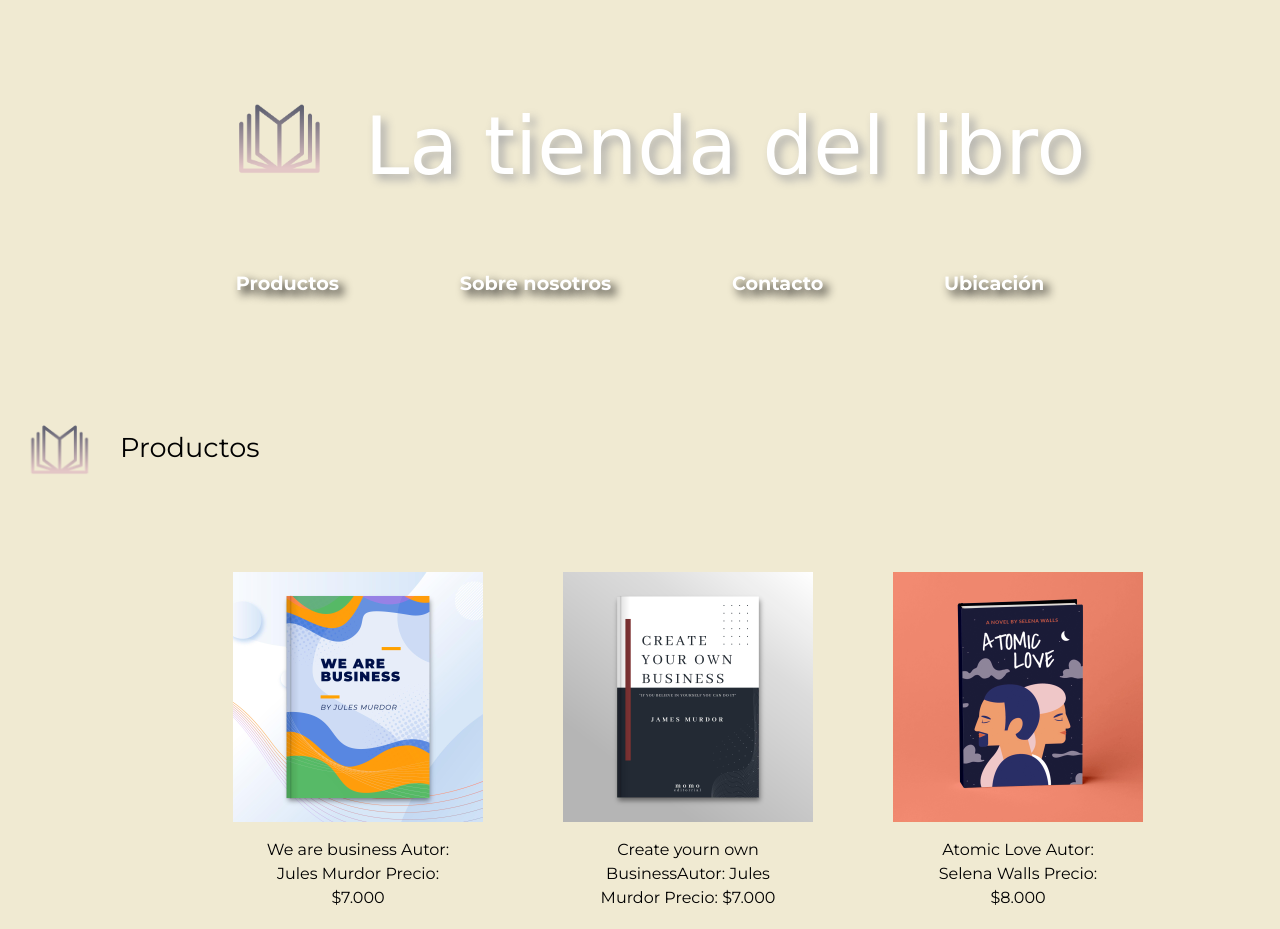
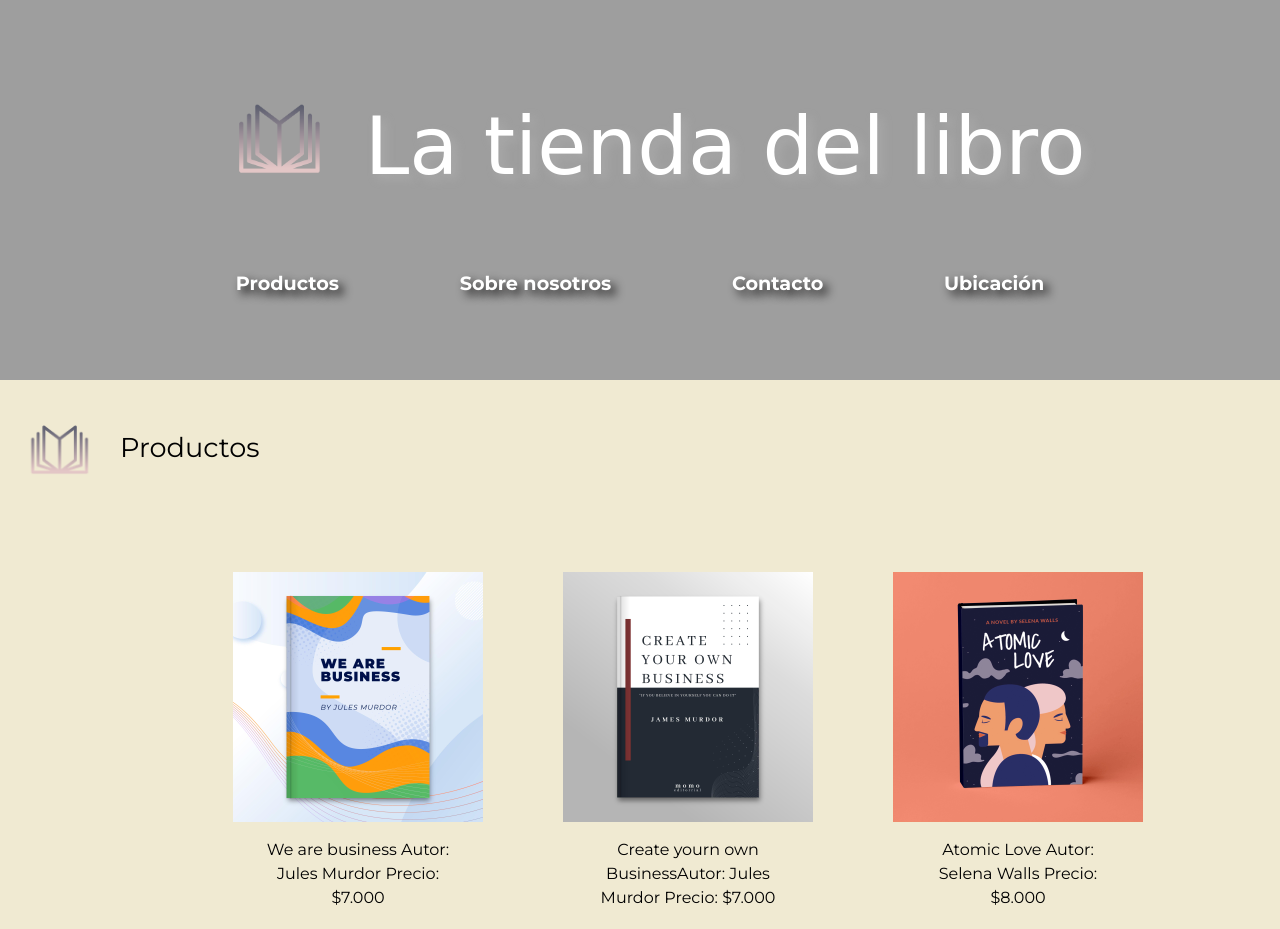
Before and after one commit to Faq89/CodoTP1, a plain HTML site: page index.html in a window 1280 px wide. Shown: the top 929 px of the page. Drawn offline with Linux system fonts and the light colour scheme; the site is published under a folder, as on GitHub Pages, so addresses that start at the root find nothing; a web font is replaced by a local one.

Commit message:
image relative root

```diff
--- a/css/style.css
+++ b/css/style.css
@@ -14,7 +14,7 @@ body{
 
 /*BANNER Y BARRA DE NAVEGACION*/
 header{
-    background-image: url("/img/banner.jpg");
+    background-image: url("../img/banner.jpg");
     background-size: 100% auto;
     background-repeat: no-repeat;
     height: 380px;
```
